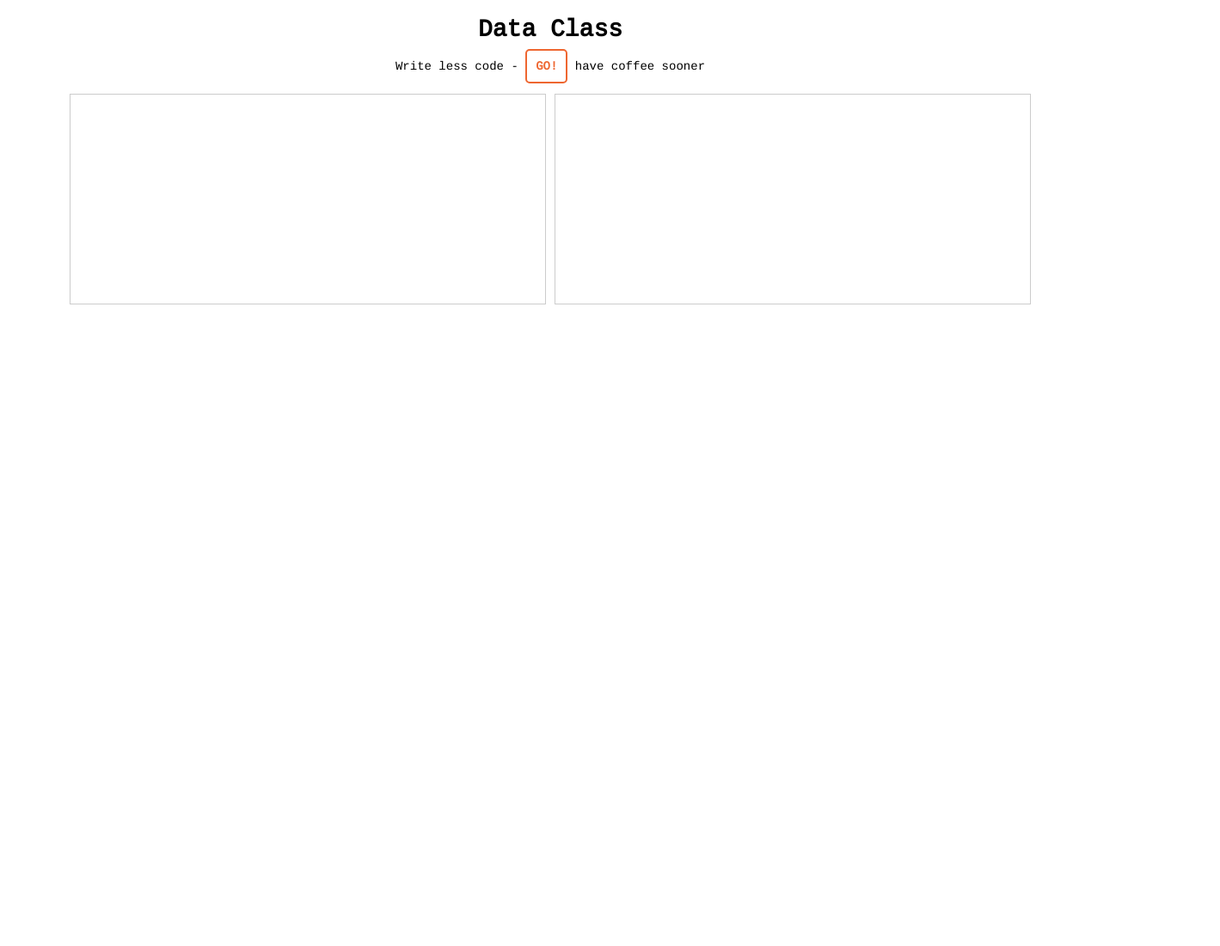
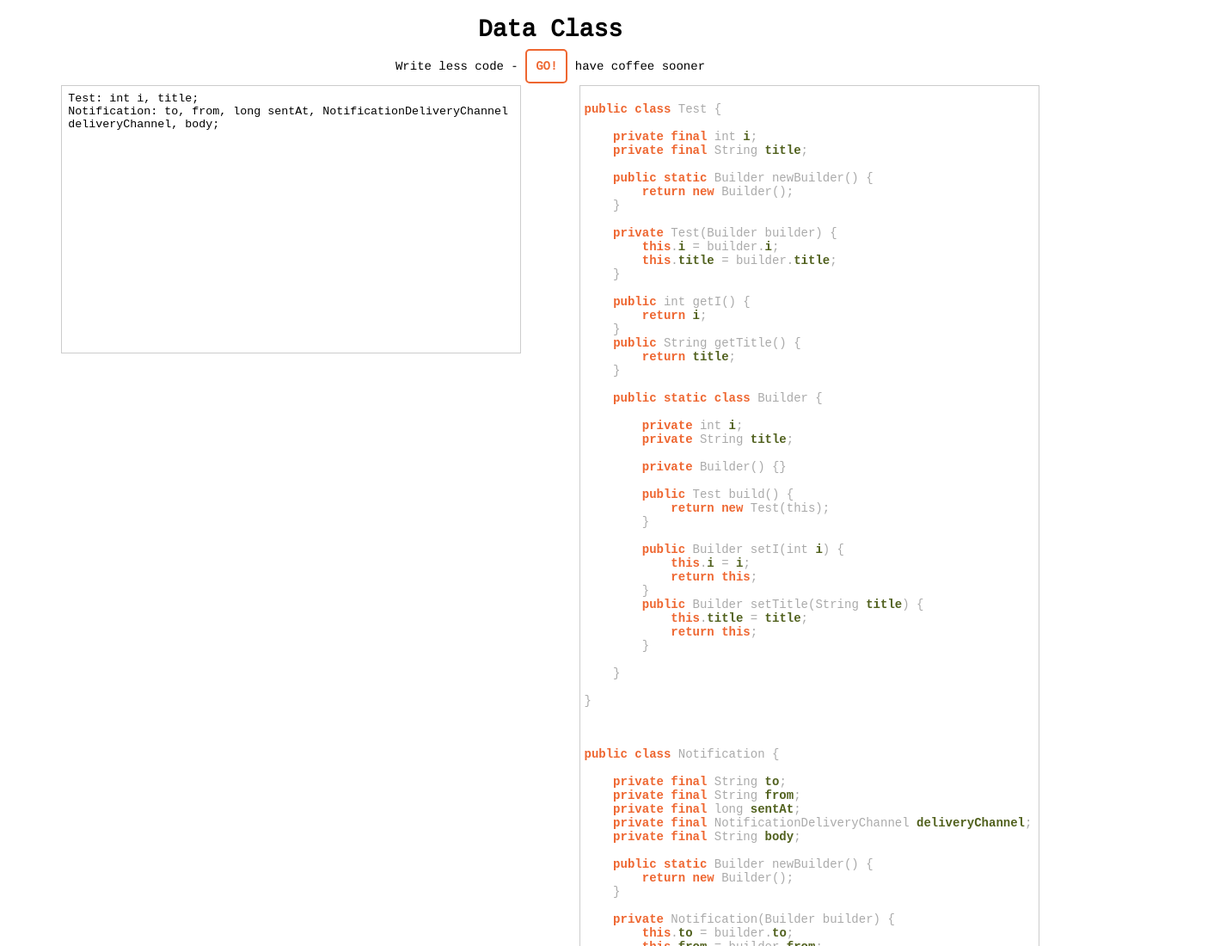
Before and after one commit to pikkvile/dataclass, a website: page index.html in a window 1280 px wide. Shown: the top 1100 px of the page at 86% size, 1419 px wide, since content can reach past the window. Before the commit the page ends 800 px from the top, so only its background shows below. Drawn offline with nearby package versions, Linux system fonts and the light colour scheme.

Commit message:
it works

```diff
--- a/index.html
+++ b/index.html
@@ -11,23 +11,40 @@
     <body ng-app="DataClass" ng-controller="IndexCtrl">
         <header>
             <h1>Data Class</h1>
-            <p class="small">Write less code - <a href class="go" ng-click="parse()">GO!</a> have coffee sooner</p>
+            <p class="small">
+                <span>Write less code - </span>
+                <a href class="go" ng-click="parse()">GO!</a>
+                <span> have </span>
+                <span class="beer"><span class="coffee">coffee</span></span>
+                <span> sooner</span>
+            </p>
         </header>
         <main>
             <div class="row">
-                <div class="panel">
+                <div class="panel left">
                     <form>
                         <textarea rows="15" ng-model="src"></textarea>
                     </form>
                 </div>
-                <div class="panel java-result">
-                    <div ng-show="target">
+                <div class="panel right">
+                    <div ng-show="target" class="target">
                         <div ng-repeat="cls in target">
-							<p>public class {{cls.className}} {</p>
-							<p ng-repeat="f in cls.fields">private final {{f.type}} {{f.name}};</p>
-							<p>}</p>
-						</div>
-                    </form>
+                            <pre>
+<div><span class="kw">public class</span> {{cls.className}} {</div>
+<div ng-repeat="f in cls.fields"><span class="kw">    private final</span> {{f.type}} <span class="f">{{f.name}}</span>;</div>
+<div><span class="kw">    public static</span> Builder newBuilder() {</div><div>        <span class="kw">return new</span> Builder();</div><div>    }</div>
+<div><span class="kw">    private</span> {{cls.className}}(Builder builder) {</div><div ng-repeat="f in cls.fields">        <span class="kw">this</span>.<span class="f">{{f.name}}</span> = builder.<span class="f">{{f.name}}</span>;</div><div>    }</div>
+<div ng-repeat="f in cls.fields"><div>    <span class="kw">public</span> {{f.type}} get{{f.gsName}}() {</div><div>        <span class="kw">return</span> <span class="f">{{f.name}}</span>;</div><div>    }</div></div>
+<div><span class="kw">    public static class</span> Builder {</div>
+<div ng-repeat="f in cls.fields"><span class="kw">        private</span> {{f.type}} <span class="f">{{f.name}}</span>;</div>
+<div><span class="kw">        private</span> Builder() {}</div>
+<div><span class="kw">        public</span> {{cls.className}} build() {</div><div>            <span class="kw">return new</span> {{cls.className}}(this);</div><div>        }</div>
+<div ng-repeat="f in cls.fields"><div>        <span class="kw">public</span> Builder set{{f.gsName}}({{f.type}} <span class="f">{{f.name}}</span>) {</div><div>            <span class="kw">this</span>.<span class="f">{{f.name}}</span> = <span class="f">{{f.name}}</span>;</div><div>            <span class="kw">return this</span>;</div><div>        }</div></div>
+<div>    }</div>
+<div>}</div>
+                            </pre>
+                        </div>
+                    </div>
                 </div>
             </div>
         </main>
--- a/src/css/index.css
+++ b/src/css/index.css
@@ -11,26 +11,34 @@ header {
 main {
     text-align: center;
     margin: auto;
-    display: table;
     width: 90%;
-    border-collapse: separate;
-    border-spacing: 10px;
 }
 
 main .row {
-    display: table-row;
+    position: relative;
 }
 
 main .panel {
-    display: table-cell;
-    width: 40%;
+    width: 46%;
     border: 1px solid #ccc;
     padding: 5px;
+    float: left;
+    min-height: 300px;
+    position: absolute;
+}
+
+main .panel.left {
+    left: 0;
+}
+
+main .panel.right {
+    right: 0;
 }
 
 textarea {
     resize: none;
     width: 100%;
+    height: 100%;
     border: none;
     outline: none;
 }
@@ -47,3 +55,31 @@ textarea {
 .go:hover {
     text-decoration: underline;
 }
+
+.target {
+    text-align: left;
+}
+
+.beer:hover .coffee {
+    display: none;
+}
+
+.beer:hover:before {
+    color: #EE6630;
+    content: 'beer';
+    font-weight: bold;
+}
+
+.kw {
+    color: #EE6630;
+    font-weight: bold;
+}
+
+.f {
+    color: #51611E;
+    font-weight: bold;
+}
+
+.target {
+    color: #aaa;
+}
--- a/src/js/index.js
+++ b/src/js/index.js
@@ -1,10 +1,11 @@
 const DataClass = angular.module('DataClass', []);
 
 DataClass.controller('IndexCtrl', ($scope, parser) => {
-    $scope.src = '';
+    $scope.src = 'Test: int i, title;\nNotification: to, from, long sentAt, NotificationDeliveryChannel deliveryChannel, body;';
     $scope.parse = () => {
         $scope.target = parser.parse($scope.src);
     };
+    $scope.parse();
 });
 
 DataClass.service('parser', function() {
@@ -27,8 +28,11 @@ DataClass.service('parser', function() {
                 const fArray = fsrc.split(' ');
                 return {
                     type: fArray.length == 2 ? fArray[0].trim() : 'String',
-					name: fArray[fArray.length - 1]
+                    name: fArray[fArray.length - 1],
+                    gsName: capitalize(fArray[fArray.length - 1])
                 };
             });
     }
+
+    const capitalize = ([first,...rest]) => first.toUpperCase() + rest.join('').toLowerCase();
 });
```
Also changed, not shown: 1 other file. Lines whose indentation alone changed are shown as unchanged.
